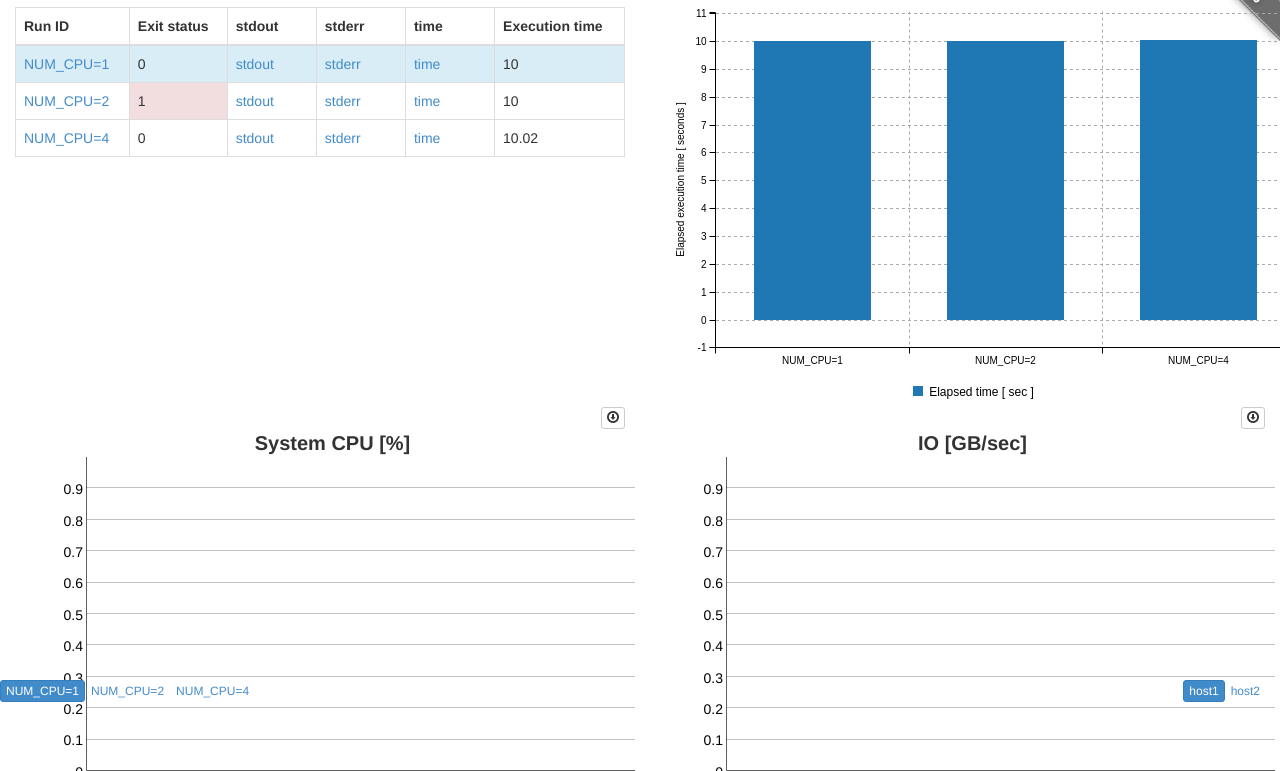
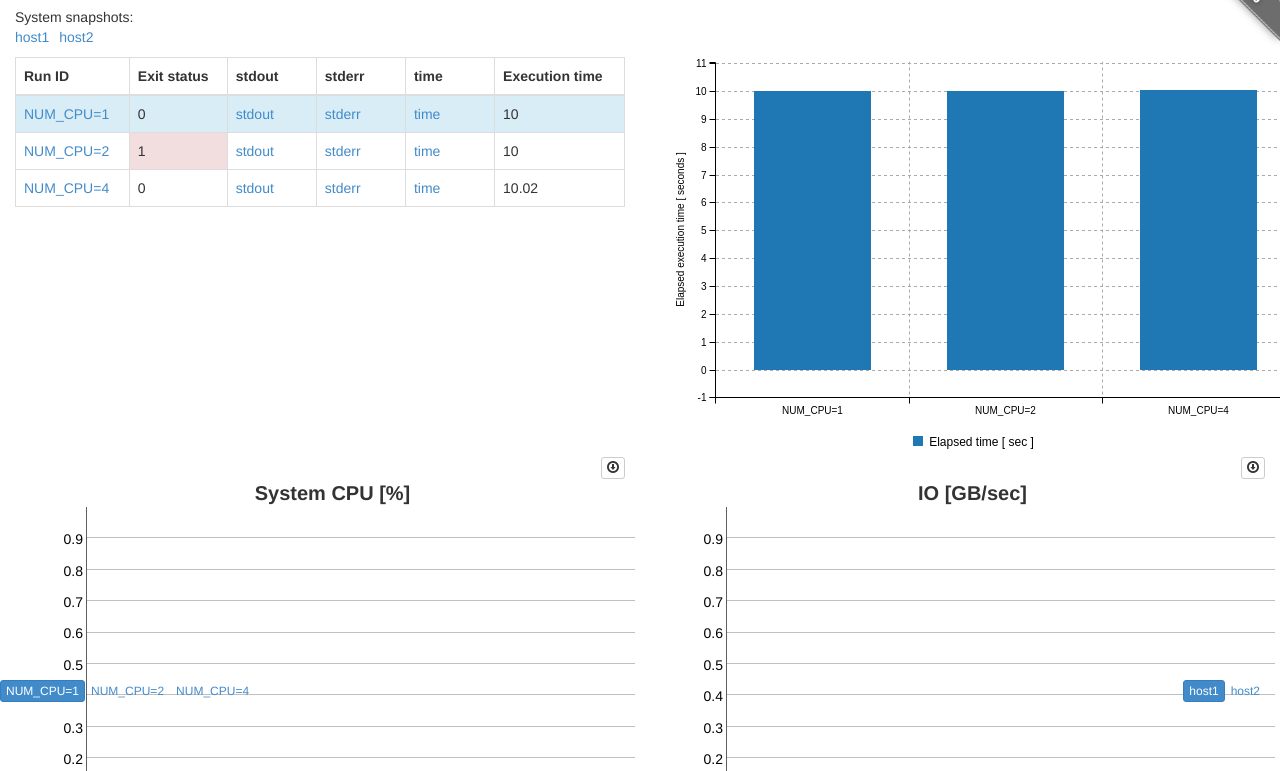
Before and after one commit to jschaub30/viz_workload, a website: page app/index.html in a window 1280 px wide. Shown: the part 93-864 px from the top of the page. Drawn offline with Linux system fonts and the light colour scheme; files whose address does not match are found by name.

Commit message:
Added system summary

```diff
--- a/app/partials/measurement-combined.html
+++ b/app/partials/measurement-combined.html
@@ -4,6 +4,16 @@
 <div class="container-fluid">
   <h1> {{description}}</h1>
   <p class="muted"> {{timestamp}}</p>
+  <div class="col-md-12">
+  <div class="row">
+    System snapshots:
+    <ul class="list-inline">
+      <li ng-repeat="host in hosts">
+        <a href={{host}}.html>{{host}}</a>
+      </li>
+    </ul>
+  </div>
+  </div>
   <div class="row">
     <div class="col-md-6 summary">
       <table class="table table-bordered table-hover table-sm">
```
Also changed, not shown: README.md.
